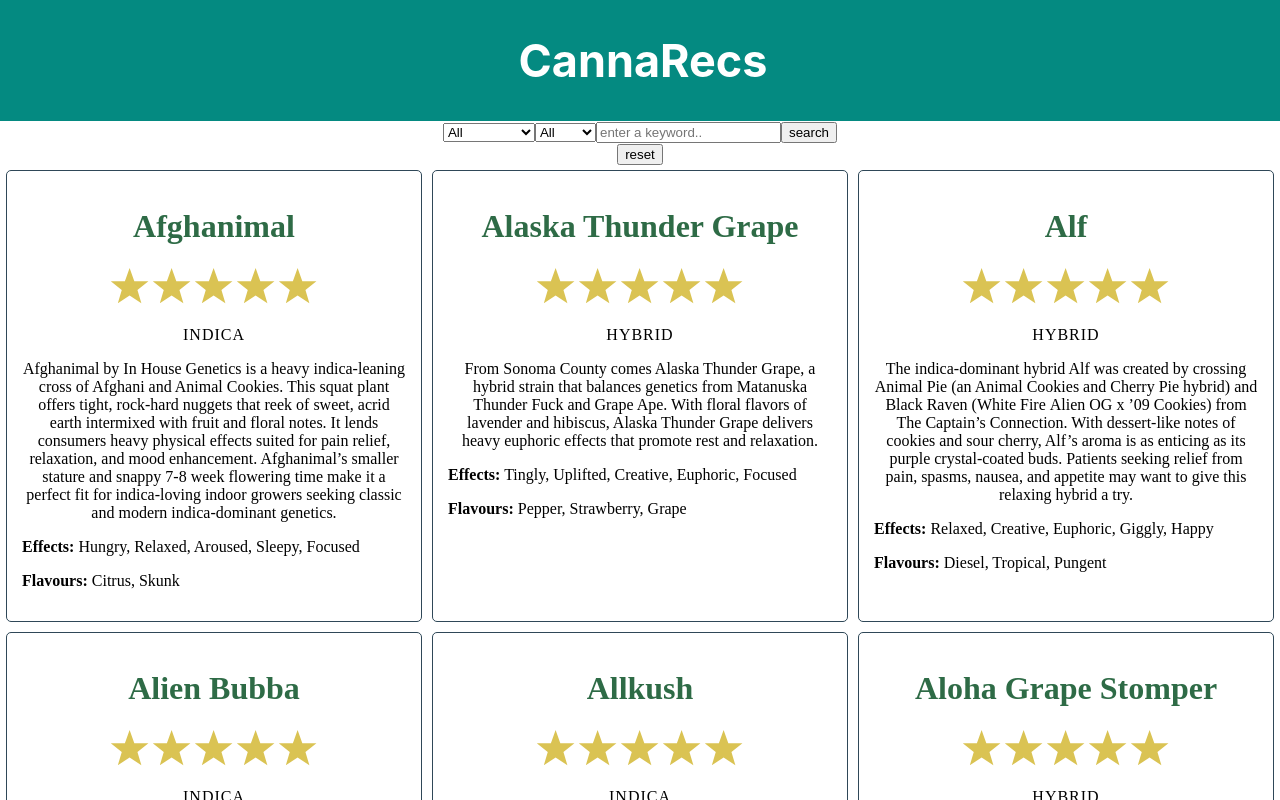
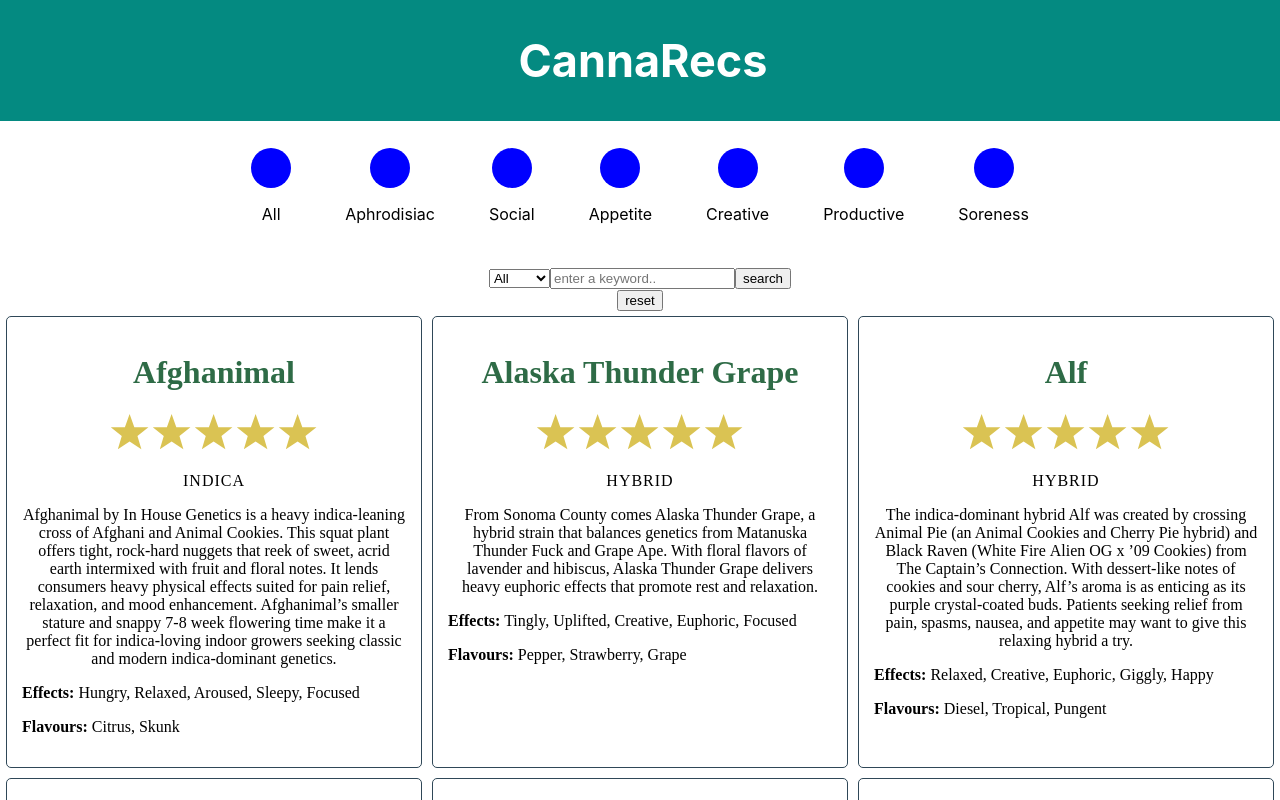
Before and after one commit to OneCodeMan/tangela-merkel, a React (Create React App) app: page / in a window 1280 px wide. Shown: the top 800 px of the page. Built offline with nearby package versions, Linux system fonts and the light colour scheme.

Commit message:
sick, got it working

```diff
--- a/src/components/StrainList/StrainList.js
+++ b/src/components/StrainList/StrainList.js
@@ -8,6 +8,30 @@
     container: {
         width: '100%',
         margin: '0 auto'
+    },
+
+    categorySelector: {
+      display: 'flex',
+      flexWrap: 'wrap',
+      justifyContent: 'center'
+    },
+
+    categoryOptionWrapper: {
+        ':hover': {
+          backgroundColor: 'lightgray'
+        },
+        margin: '15px',
+        padding: '12px',
+        cursor: 'pointer'
+    },
+
+
+    categoryOptionBackground: {
+      width: '40px',
+      height: '40px',
+      backgroundColor: 'blue',
+      borderRadius: '50%',
+      margin: '0 auto'
     },
 
     strains: {
@@ -48,6 +72,11 @@
   handleCategorySelectValue(event) {
       console.log('category: ', event.target.value);
       this.setState({ selectCategoryValue: event.target.value});
+  }
+
+  handleCategorySelect(category) {
+    console.log('category: ', category);
+    this.setState({ selectCategoryValue: category});
   }
 
  handleTypeSelectValue(event) {
@@ -94,7 +123,67 @@
   render() {
     return(
         <div className={css(styles.container)}>
-            <select value={this.state.selectCategoryValue} onChange={this.handleCategorySelectValue}>
+          <div className={css(styles.categorySelector)}>
+
+            <div className={css(styles.categoryOptionWrapper)} onClick={() => this.handleCategorySelect('all')}>
+              <div className={css(styles.categoryOptionBackground)}>
+              </div>
+              <div className={css(styles.categoryOptionText)}>
+                <p>All</p>
+              </div>
+            </div>
+
+            <div className={css(styles.categoryOptionWrapper)} onClick={() => this.handleCategorySelect('aphrodisiac')}>
+              <div className={css(styles.categoryOptionBackground)}>
+              </div>
+              <div className={css(styles.categoryOptionText)}>
+                <p>Aphrodisiac</p>
+              </div>
+            </div>
+
+
+            <div className={css(styles.categoryOptionWrapper)} onClick={() => this.handleCategorySelect('social')}>
+              <div className={css(styles.categoryOptionBackground)}>
+              </div>
+              <div className={css(styles.categoryOptionText)}>
+                <p>Social</p>
+              </div>
+            </div>
+
+            <div className={css(styles.categoryOptionWrapper)} onClick={() => this.handleCategorySelect('appetite')}>
+              <div className={css(styles.categoryOptionBackground)}>
+              </div>
+              <div className={css(styles.categoryOptionText)}>
+                <p>Appetite</p>
+              </div>
+            </div>
+
+            <div className={css(styles.categoryOptionWrapper)} onClick={() => this.handleCategorySelect('creative')}>
+              <div className={css(styles.categoryOptionBackground)}>
+              </div>
+              <div className={css(styles.categoryOptionText)}>
+                <p>Creative</p>
+              </div>
+            </div>
+
+            <div className={css(styles.categoryOptionWrapper)} onClick={() => this.handleCategorySelect('productive')}>
+              <div className={css(styles.categoryOptionBackground)}>
+              </div>
+              <div className={css(styles.categoryOptionText)}>
+                <p>Productive</p>
+              </div>
+            </div>
+
+            <div className={css(styles.categoryOptionWrapper)} onClick={() => this.handleCategorySelect('soreness')}>
+              <div className={css(styles.categoryOptionBackground)}>
+              </div>
+              <div className={css(styles.categoryOptionText)}>
+                <p>Soreness</p>
+              </div>
+            </div>
+
+          </div>
+            {/* <select value={this.state.selectCategoryValue} onChange={this.handleCategorySelectValue}>
                 <option value="all">All</option>
                 <option value="aphrodisiac">Aphrodisiac</option>
                 <option value="social">Social</option>
@@ -105,7 +194,7 @@
                 <option value="depression">Depression</option>
                 <option value="sleep">Sleep</option>
                 <option value="anxiety">Anxiety</option>
-            </select>
+            </select> */}
             <select value={this.state.selectTypeValue} onChange={this.handleTypeSelectValue}>
                 <option value="all">All</option>
                 <option value="hybrid">Hybrid</option>
```
